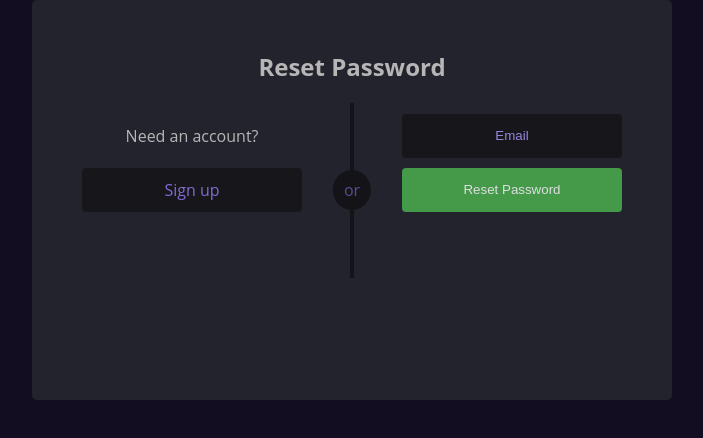
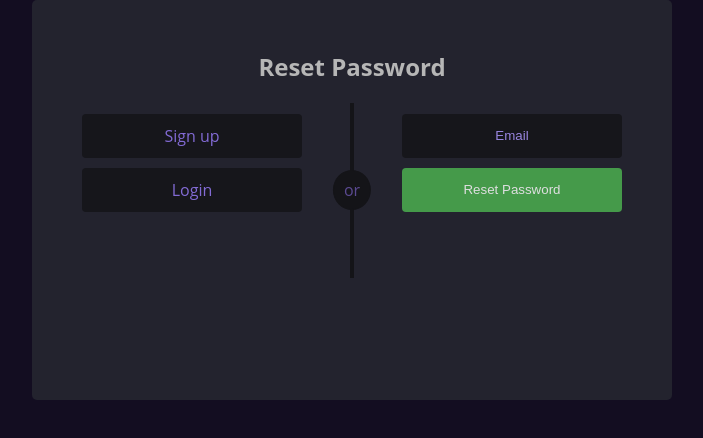
Before and after one commit to anzbrown/dashboard-menu-client, a React (Create React App) app: page /web/forgot-password in a window 1280 px wide. Shown: the top 438 px of the page, without its empty margins (288-991 px from the left). Built offline with nearby package versions, Linux system fonts and the light colour scheme; no server answers.

Commit message:
remove unused dep add link to login page from forgot password

```diff
--- a/package.json
+++ b/package.json
@@ -6,7 +6,6 @@
     "@fortawesome/fontawesome-svg-core": "^1.2.32",
     "@fortawesome/free-solid-svg-icons": "^5.15.1",
     "@fortawesome/free-brands-svg-icons": "^5.15.1",
-    "@fortawesome/free-regular-svg-icons": "^5.15.1",
     "@fortawesome/react-fontawesome": "^0.1.12",
     "@testing-library/jest-dom": "^5.11.5",
     "@google-cloud/secret-manager": "^3.3.0",
--- a/src/components/authenticate/forgot-password/ForgotPassword.jsx
+++ b/src/components/authenticate/forgot-password/ForgotPassword.jsx
@@ -35,9 +35,11 @@ export default function ForgotPassword() {
                 {message && <div>{message}</div>}
                 <div className="col">
                     <div>
-                        <p className="center-text">Need an account?</p>
                         <Link className="btn" to="/web/signup">
                             Sign up
+                        </Link>
+                        <Link className="btn" to="/web/login">
+                            Login
                         </Link>
                     </div>
                 </div>
```
